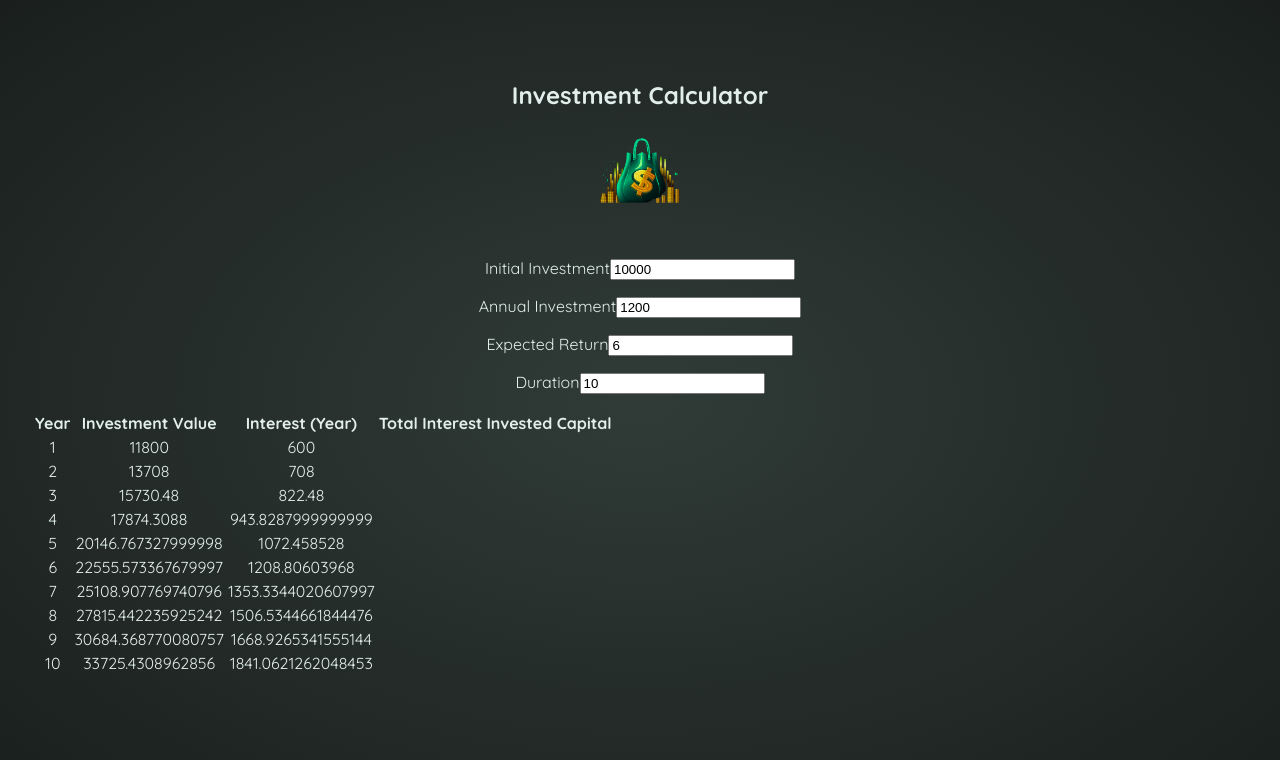
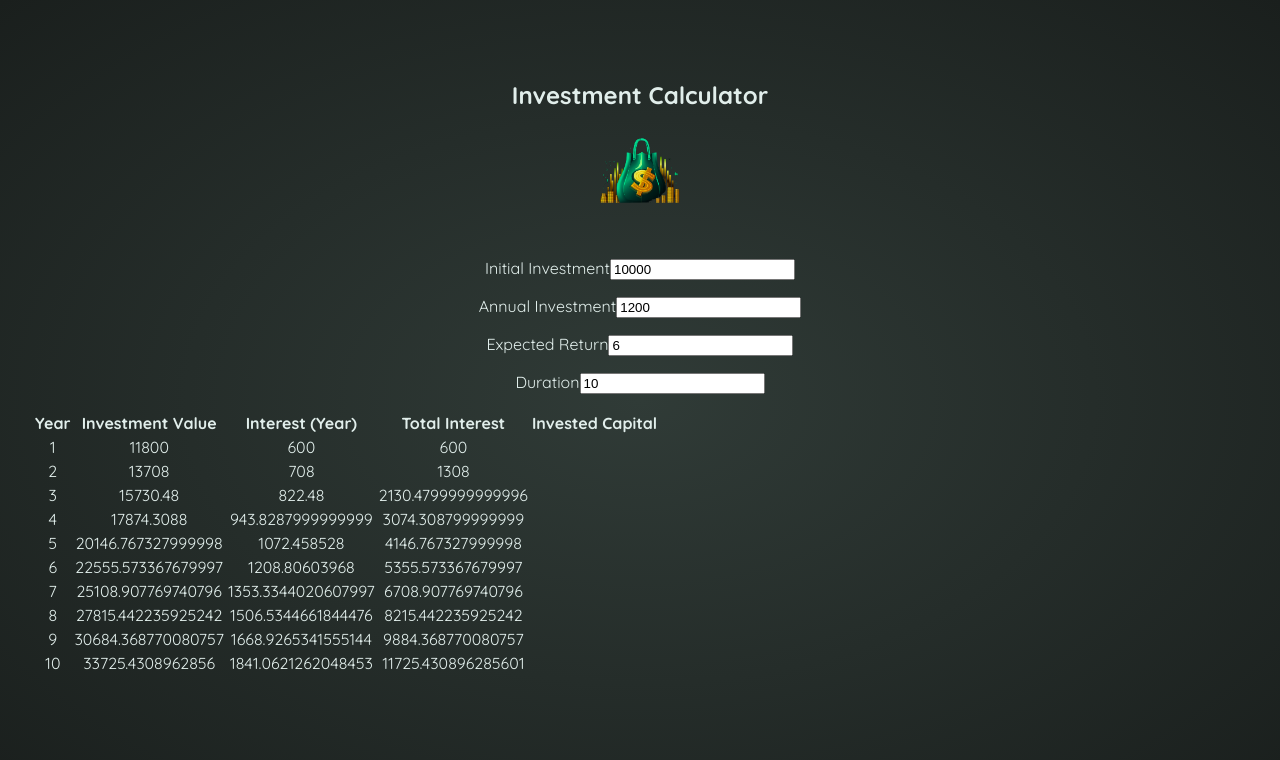
Before and after one commit to Jpkeys29/Investment-Calculator, a React (Vite) app: page / in a window 1280 px wide. Shown: the top 760 px of the page. Built offline with nearby package versions, Linux system fonts and the light colour scheme.

Commit message:
Calculating and outputting total interest

```diff
--- a/src/components/Results.jsx
+++ b/src/components/Results.jsx
@@ -2,6 +2,7 @@ import { calculateInvestmentResults } from "../util/investment";
 
 export default function Results({input}) {
     const resultsData = calculateInvestmentResults(input);
+    const initialInvestment = resultsData[0].valueEndOfYear - resultsData[0].interest - resultsData[0].annualInvestment;
     console.log(resultsData)
     return <table>
         <thead>
@@ -15,13 +16,14 @@ export default function Results({input}) {
         </thead>
         <tbody>
             {resultsData.map(resultado => {
+                const totalInterest = resultado.valueEndOfYear - resultado.annualInvestment * resultado.year - initialInvestment;
                 return (
                     <tr key={resultado.year}>
                         <td>{resultado.year}</td>
                         <td>{resultado.valueEndOfYear}</td>
                         <td>{resultado.interest}</td>
-                        {/* <td>{resultado.}</td>
-                        <td>{resultado.}</td> */}
+                        <td>{totalInterest}</td>
+                        {/* <td>{resultado.}</td> */}
                     </tr>
                 );
             })}
```
